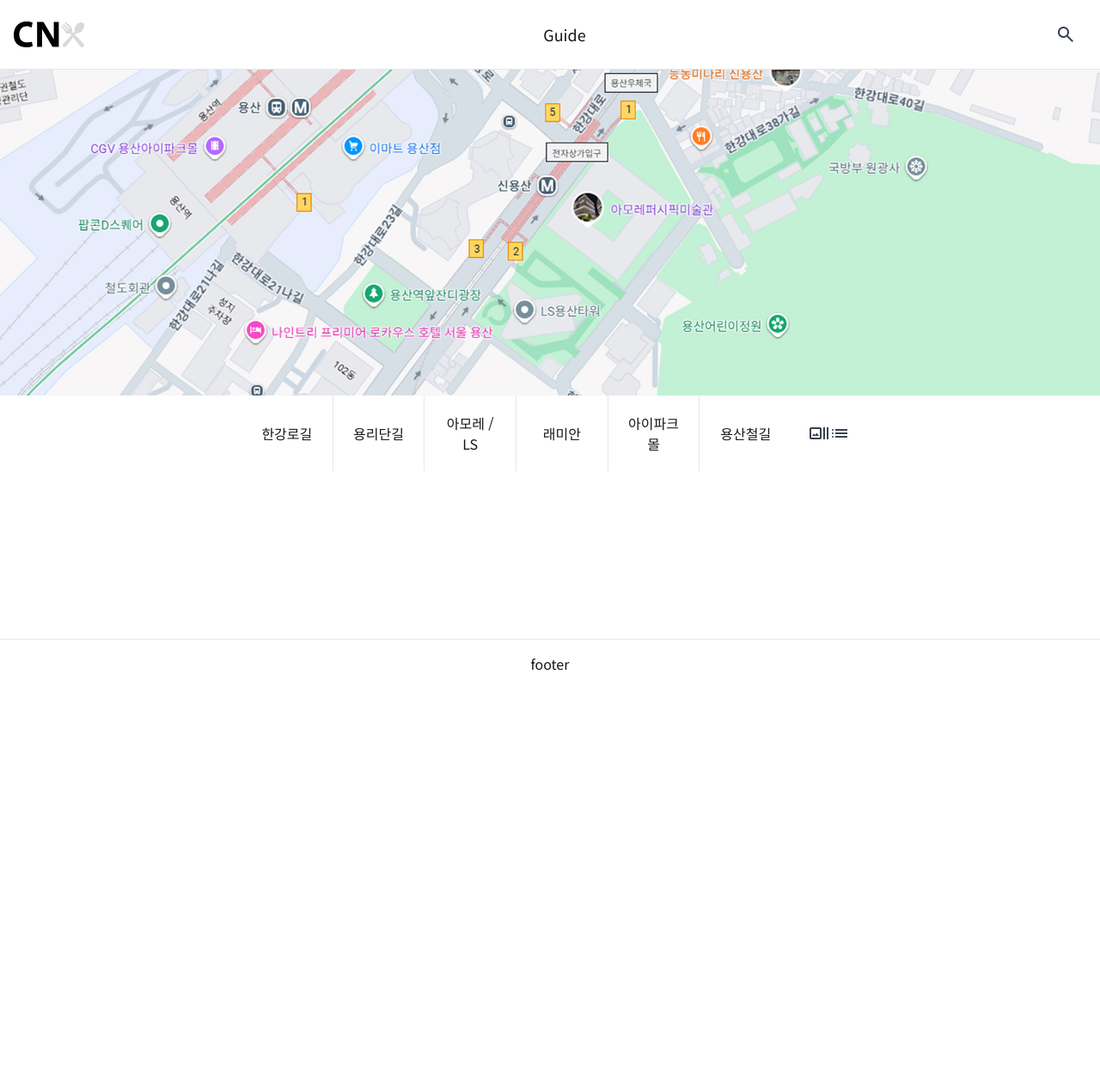
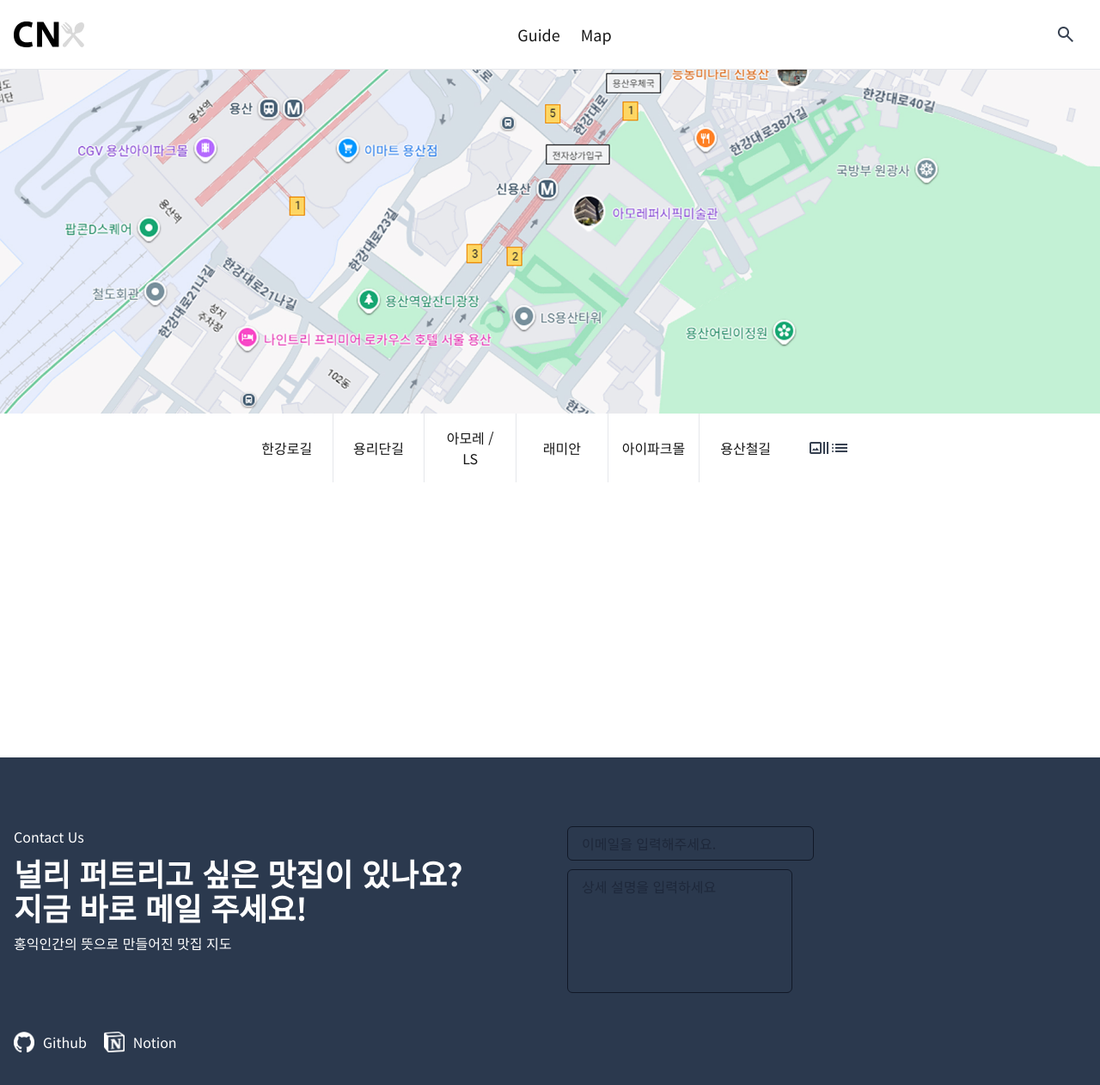
Before and after one commit to Starfish-122/CNX, a Next.js app: page /map in a window 1280 px wide. Shown: the top 1262 px of the page at 86% size. Before the commit the page ends 800 px from the top, so only its background shows below. Built offline with nearby package versions, Linux system fonts and the light colour scheme.

Commit message:
feat: 레이아웃, map 페이지 추가
header, footer, map

```diff
--- a/src/app/(pages)/guide/layout.tsx
+++ b/src/app/(pages)/guide/layout.tsx
@@ -12,7 +12,7 @@
     return (
         <div className="container mx-auto   flex flex-col md:flex-row min-h-screen">
             {/* 사이드바 */}
-            <div className="w-full md:w-64 mt-4 md:mt-10 h-auto md:h-full flex flex-col bg-gray-50 dark:bg-gray-900 border-b md:border-r border-gray-200 dark:border-gray-700">
+            <div className="w-full md:w-64 mt-4 md:mt-10 h-auto md:h-full flex flex-col bg-gray-50 dark:bg-gray-900 ">
                 <div className="flex-grow overflow-x-auto md:overflow-x-hidden overflow-y-auto p-4">
                     <Link
                         href="/guide"
--- a/src/app/(pages)/guide/page.tsx
+++ b/src/app/(pages)/guide/page.tsx
@@ -39,6 +39,11 @@
         description: '버튼 컴포넌트',
         link: '/guide/button',
     },
+    {
+        name: '📝 Textarea',
+        description: '텍스트 영역 컴포넌트',
+        link: '/guide/textarea',
+    }
     // 필요 시 더 추가
 ];
 
--- a/src/app/(pages)/map/page.tsx
+++ b/src/app/(pages)/map/page.tsx
@@ -4,9 +4,17 @@
 
 export default function MapPage(): React.JSX.Element {
     return (
+        <div className="min-h-[100vh]">
         <div className="relative">
-            <Image src="/sample-map.jpg" alt="map" width={1000} height={700} className="w-full" />
+            <Image
+                src="/sample-map.jpg"
+                alt="map"
+                width={1000}
+                height={700}
+                className="w-full h-[80vh] md:h-[70vh] lg:h-[60vh] object-cover"
+            />
             <Tab />
+        </div>
         </div>
     );
 }
--- a/src/app/layout.tsx
+++ b/src/app/layout.tsx
@@ -42,7 +42,7 @@
                  */}
                 <style dangerouslySetInnerHTML={{ __html: materialIconsCSS }} />
             </head>
-            <body className={`${notoSansKR.className} antialiased flex flex-col min-h-screen`}>
+            <body suppressHydrationWarning className={`${notoSansKR.className} antialiased flex flex-col min-h-screen`}>
                 <Header />
                 <main className="flex-grow">{children}</main>
                 <Footer />
--- a/src/components/common/Tab.tsx
+++ b/src/components/common/Tab.tsx
@@ -5,32 +5,35 @@
 const TABS = [
     {
         label: '한강로길',
-        value: '',
+        value: 'hangang',
     },
     {
         label: '용리단길',
-        value: '',
+        value: 'yongri',
     },
     {
         label: '아모레 / LS',
-        value: '',
+        value: 'amore-ls',
     },
-    { label: '래미안', value: '' },
-    { label: '아이파크몰', value: '' },
-    { label: '용산철길', value: '' },
+    { label: '래미안', value: 'raemian' },
+    { label: '아이파크몰', value: 'ipark' },
+    { label: '용산철길', value: 'yongsan' },
 ];
 export default function Tab() {
     return (
         <div className="container mx-auto flex justify-center align-middle gap-2.5 absolute bottom-0 left-1/2 -translate-x-1/2 bg-white">
-            <div className="tab flex w-full md:w-1/2">
+
+            <div className="tab w-full xl:w-1/2 ">
+                <div className="grid grid-cols-3 md:grid-cols-6 w-full">
                     {TABS.map((tab) => (
                         <button
                             key={tab.value}
-                        className="tab__button px-5 py-5 flex items-center justify-center flex-1/6 hover:bg-blue-500 hover:font-bold"
+                            className="tab__button px-3 py-3 md:px-4 md:py-4 flex items-center justify-center hover:bg-blue-500 hover:font-bold text-sm md:text-base cursor-pointer"
                         >
                             {tab.label}
                         </button>
                     ))}
+                </div>
             </div>
             <p className="flex items-center justify-center px-2.5">
                 <Icon name="art_track" className="hover:bg-blue-500" />
--- a/src/components/templates/Footer.tsx
+++ b/src/components/templates/Footer.tsx
@@ -1,5 +1,28 @@
 'use client';
 
+import Link from "next/link";
+import Image from "next/image";
+import Input from "../base/Input";
+import Textarea from "../base/Textarea";
+
 export default function Footer() {
-    return <footer className="border-t border-gray-200 w-full text-center py-4">footer</footer>;
+    return <footer className="bg-brand-1 text-white">
+        <div className="container mx-auto px-4 py-20 grid grid-cols-1 lg:grid-cols-2 gap-10">
+            <div className="flex flex-col gap-2.5">
+                <h2>Contact Us</h2>
+                <h3 className="text-2xl lg:text-4xl font-bold">널리 퍼트리고 싶은 맛집이 있나요?<br />
+                지금 바로 메일 주세요!</h3>
+                <p className="">홍익인간의 뜻으로 만들어진 맛집 지도</p>
+            </div>
+            <div className="w-full flex flex-col gap-2.5">
+                <Input placeholder="이메일을 입력해주세요." size="full" type="email" />
+                <Textarea placeholder="상세 설명을 입력하세요" rows={5} size="full" />
+
+            </div>
+            <div className="flex gap-5 lg:col-span-2">
+                <Link className="flex items-center gap-2.5 pb-2 hover:border-b border-white" href="https://github.com/Starfish-122/CNX" target="_blank"><Image src="/cnx-github.png" alt="cnx github" width={82} height={30} className="w-6 h-6" />Github</Link>
+                <Link className="flex items-center gap-2.5 pb-2 hover:border-b border-white" href="https://www.notion.so/React-1d542c76ec4c8066aad3d0d50a9f9f7c?source=copy_link" target="_blank"><Image src="/cnx-notion.png" alt="cnx github" width={82} height={30} className="w-6 h-6" />Notion</Link>
+            </div>
+        </div>
+    </footer>;
 }
--- a/src/components/templates/Header.tsx
+++ b/src/components/templates/Header.tsx
@@ -28,6 +28,14 @@
                                 Guide
                             </Link>
                         </li>
+                        <li>
+                            <Link
+                                href="/map"
+                                className="hover:text-blue-500 transition-colors text-lg"
+                            >
+                                Map
+                            </Link>
+                        </li>
                     </ul>
                 </nav>
                 <button className="p-3 hover:bg-gray-100 rounded-md">
--- a/src/styles/custom-utilities.css
+++ b/src/styles/custom-utilities.css
@@ -1,4 +1,6 @@
 /* map */
-.tab__button:not(:last-child) {
-    border-right: 1px solid var(--color-gray-200);
+@utility tab{
+    .tab__button:not(:last-child) {
+        border-right: 1px solid var(--color-gray-200);
+    }
 }
--- a/src/styles/theme-colors.css
+++ b/src/styles/theme-colors.css
@@ -22,11 +22,8 @@
     /* 인디고 스케일 */
     --color-indigo-900: #2B394E;
 
-    /* 브랜드 색상 */
-    --color-brand-blue: #1d4ed8;
-    --color-brand-green: #059669;
-    --color-brand-purple: #7c3aed;
-    --color-brand-orange: #ea580c;
+
+    --color-brand-1: #2B394E;
 }
 
 /* 다크 모드 색상 */
```
Also changed, not shown: public/cnx-github.png (added), public/cnx-notion.png (added). Lines whose indentation alone changed are shown as unchanged.
